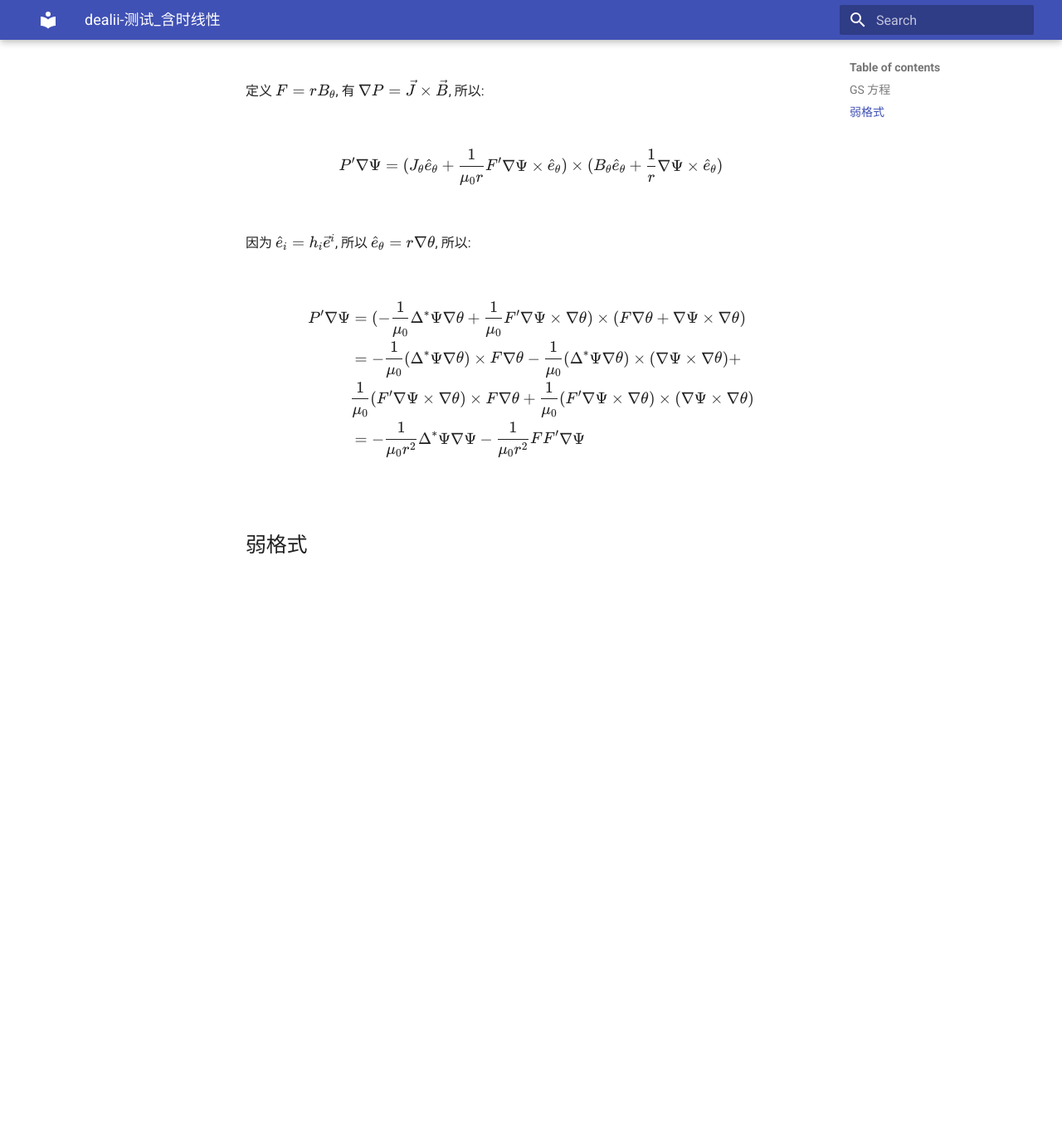
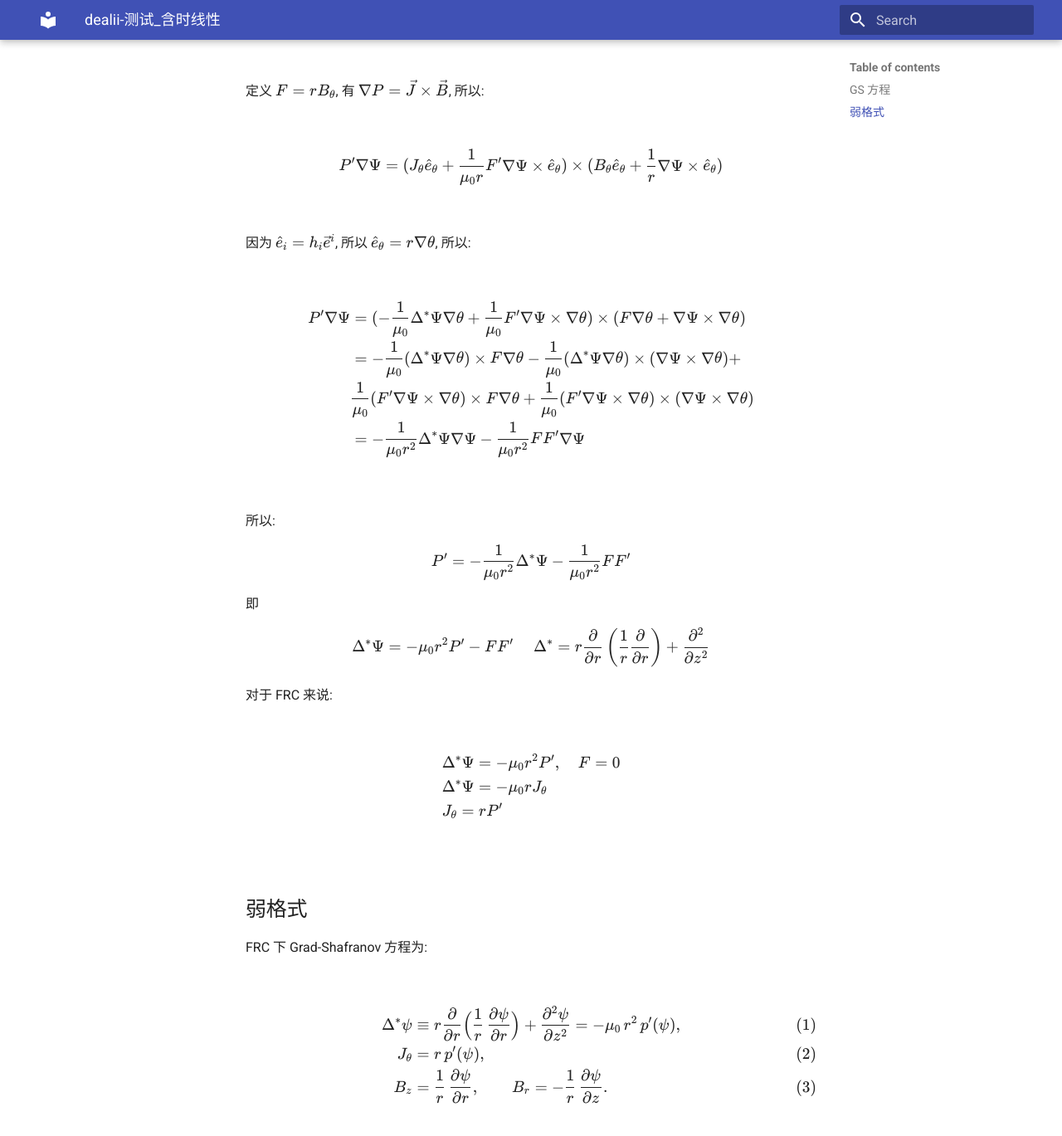
Before and after one commit to ymma98/technotes, an MkDocs documentation site: the page built from docs/FEM/dealii-测试_GS方程.md, in a window 1280 px wide and 1400 px high, scrolled down 1823 px. Shown: the top 1369 px of the window at 83% size. Built offline with MkDocs 1.6.1 and Material for MkDocs 9.7.7, drawn with Linux system fonts in a browser that asks for light colours; before the commit the page ends 2521 px from its top, so only the background shows below that.

Commit message:
docs/FEM/dealii-测试_GS方程.md updated from https://stackedit.cn/

```diff
--- a/docs/FEM/dealii-测试_GS方程.md
+++ b/docs/FEM/dealii-测试_GS方程.md
@@ -84,8 +84,47 @@ $$
     \end{aligned}
 $$
 
+所以:
+$$
+    P^\prime  = -\frac{1}{\mu_0 r^2} \Delta^* \Psi - \frac{1}{\mu_0 r^2} F F^\prime
+$$
+
+即
+$$
+    \begin{aligned}
+    & \Delta^* \Psi = -\mu_0 r^2 P^\prime - FF^\prime \\
+    & \Delta^* =  r \frac{\partial}{\partial r} \left( \frac{1}{r} \frac{\partial }{\partial r} \right) + \frac{\partial^2 }{\partial z^2 }
+    \end{aligned}
+$$
+
+对于 FRC 来说:
+
+$$
+    \begin{aligned}
+    & \Delta^* \Psi = -\mu_0 r^2 P^\prime, \quad F = 0 \\
+    & \Delta^* \Psi = -\mu_0 r J_\theta \\
+    & J_\theta = r P^\prime
+    \end{aligned}
+$$
+
 ## 弱格式
 
+
+FRC 下 Grad-Shafranov 方程为:
+
+\begin{align}
+\Delta^* \psi
+&\equiv r \frac{\partial}{\partial r}
+   \Bigl(\frac{1}{r}\,\frac{\partial \psi}{\partial r}\Bigr)
+   + \frac{\partial^2 \psi}{\partial z^2}
+   = -\mu_0\,r^2\,p'(\psi),\\
+J_\theta
+&= r\,p'(\psi),\\
+B_z
+&= \frac{1}{r}\,\frac{\partial\psi}{\partial r},
+\qquad
+B_r = -\frac{1}{r}\,\frac{\partial\psi}{\partial z}.
+\end{align}
 <!--stackedit_data:
-eyJoaXN0b3J5IjpbMTA4Njk4NDI2LDU5NDQ3NjExMF19
+eyJoaXN0b3J5IjpbNTUwNTI0NjIsNTk0NDc2MTEwXX0=
 -->
```
